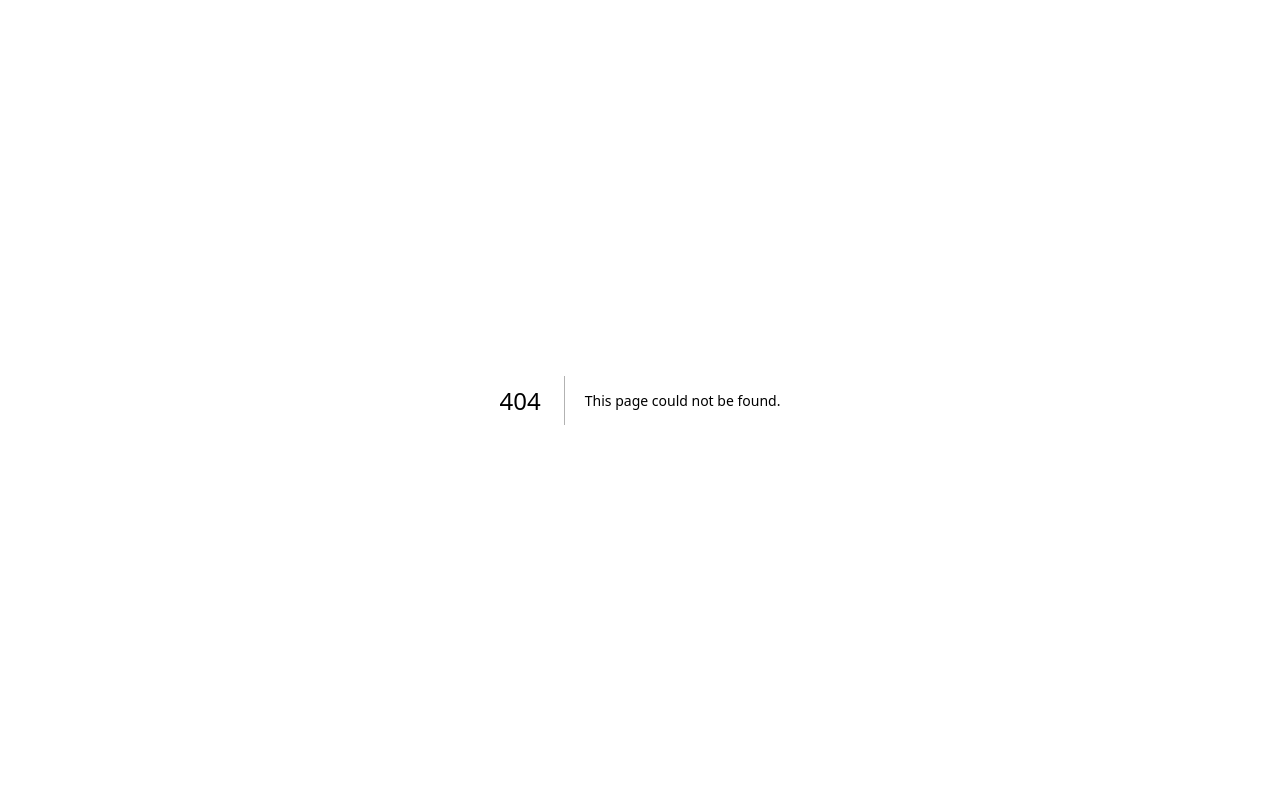
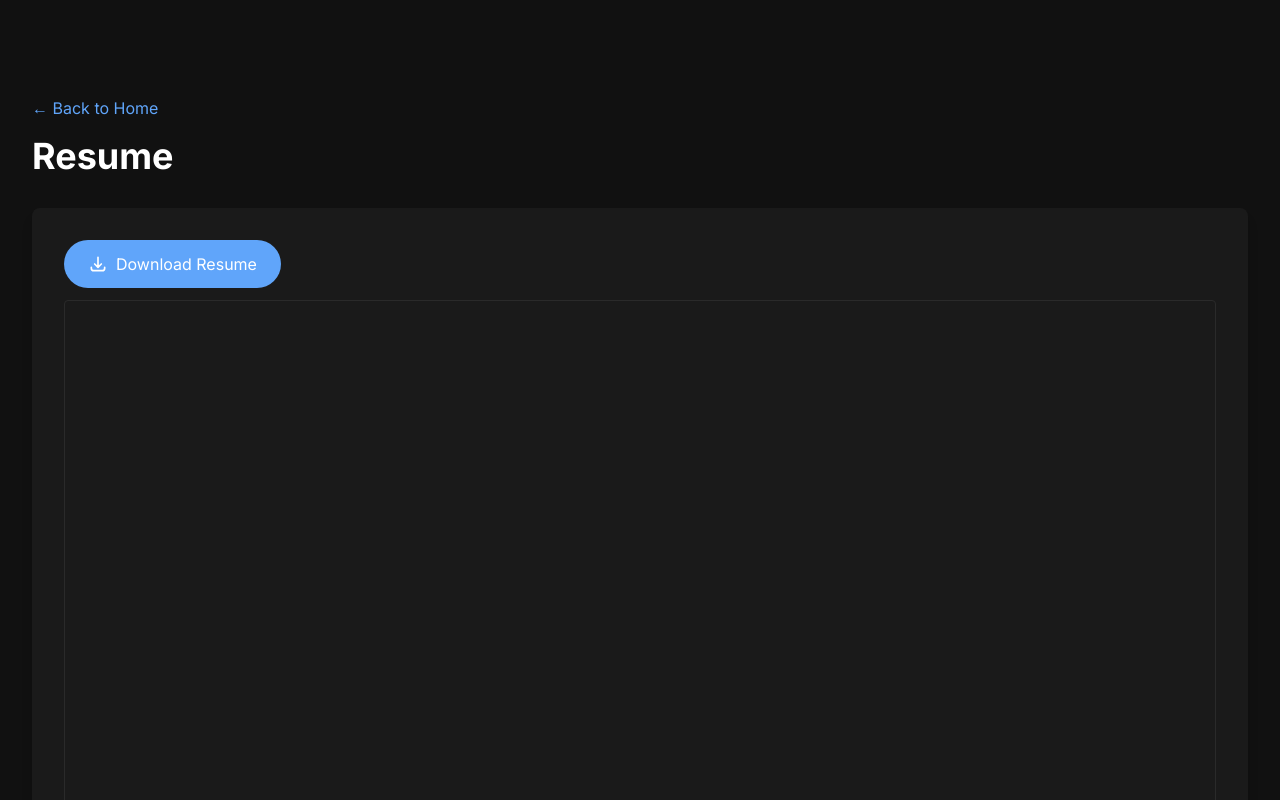
Before and after one commit to nicholasb4711/portfolio, a Next.js app: page /resume in a window 1280 px wide. Before the commit this address had no page. Shown: the top 800 px of the page. Built offline with nearby package versions, Linux system fonts and the light colour scheme.

Commit message:
added resume

```diff
--- /dev/null
+++ b/src/app/resume/page.tsx
@@ -0,0 +1,44 @@
+'use client';
+
+import Link from 'next/link';
+import { motion } from 'framer-motion';
+
+export default function ResumePage() {
+  return (
+    <main className="min-h-screen pt-24 pb-20 bg-background">
+      <div className="max-w-7xl mx-auto px-4 sm:px-6 lg:px-8">
+        <div className="mb-8">
+          <Link
+            href="/"
+            className="text-primary hover:text-primary/80 transition-colors mb-4 inline-block"
+          >
+            ← Back to Home
+          </Link>
+          <h1 className="text-4xl font-bold text-foreground">Resume</h1>
+        </div>
+
+        <div className="bg-card rounded-lg shadow-lg p-8">
+            {/* Download button */}
+          <motion.a
+            href="/Resume - Nicholas Byrne (1_26_25).pdf"
+            download="Nicholas_Byrne_Resume.pdf"
+            className="inline-flex mb-3 items-center px-6 py-3 bg-primary text-white rounded-full hover:bg-primary/90 transition-colors"
+            whileHover={{ scale: 1.05 }}
+            whileTap={{ scale: 0.95 }}
+          >
+            <svg className="w-5 h-5 mr-2" fill="none" stroke="currentColor" viewBox="0 0 24 24">
+              <path strokeLinecap="round" strokeLinejoin="round" strokeWidth={2} d="M4 16v1a3 3 0 003 3h10a3 3 0 003-3v-1m-4-4l-4 4m0 0l-4-4m4 4V4" />
+            </svg>
+            Download Resume
+          </motion.a>
+          {/* Preview iframe */}
+          <iframe
+            src="/Resume - Nicholas Byrne (1_26_25).pdf"
+            className="w-full h-[1100px] mb-8 rounded border border-border"
+            title="Resume Preview"
+          />
+        </div>
+      </div>
+    </main>
+  );
+}
--- a/src/components/Navbar.tsx
+++ b/src/components/Navbar.tsx
@@ -29,7 +29,16 @@ export default function Navbar() {
 
           {/* Desktop Navigation */}
           <div className="hidden md:flex items-center space-x-8">
-            {['Experience', 'Projects', 'About', 'Contact'].map((item) => (
+            {['Experience', 'Projects', 'About', 'Resume', 'Contact'].map((item) =>
+              item === 'Resume' ? (
+                <Link
+                  key={item}
+                  href="/resume"
+                  className="text-sm font-medium text-foreground hover:text-primary transition-colors"
+                >
+                  Resume
+                </Link>
+              ) : (
                 <Link
                   key={item}
                   href={`#${item.toLowerCase()}`}
@@ -37,7 +46,8 @@ export default function Navbar() {
                 >
                   {item}
                 </Link>
-            ))}
+              )
+            )}
           </div>
 
           {/* Mobile menu button */}
```
Also changed, not shown: 1 other file (tests, documents, lock files or other folders). Lines whose indentation alone changed are shown as unchanged.
